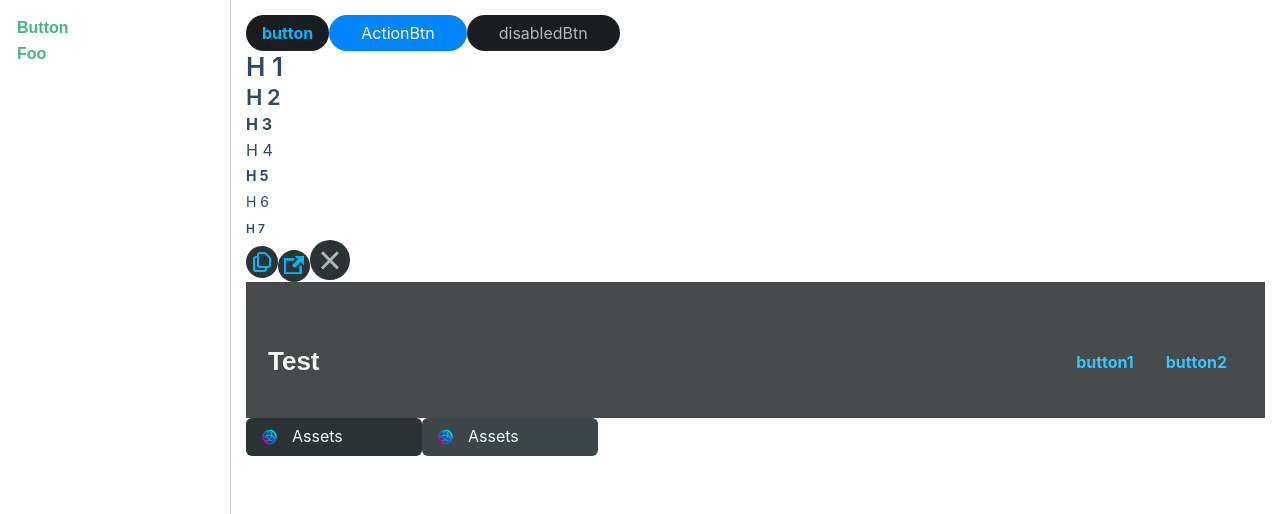
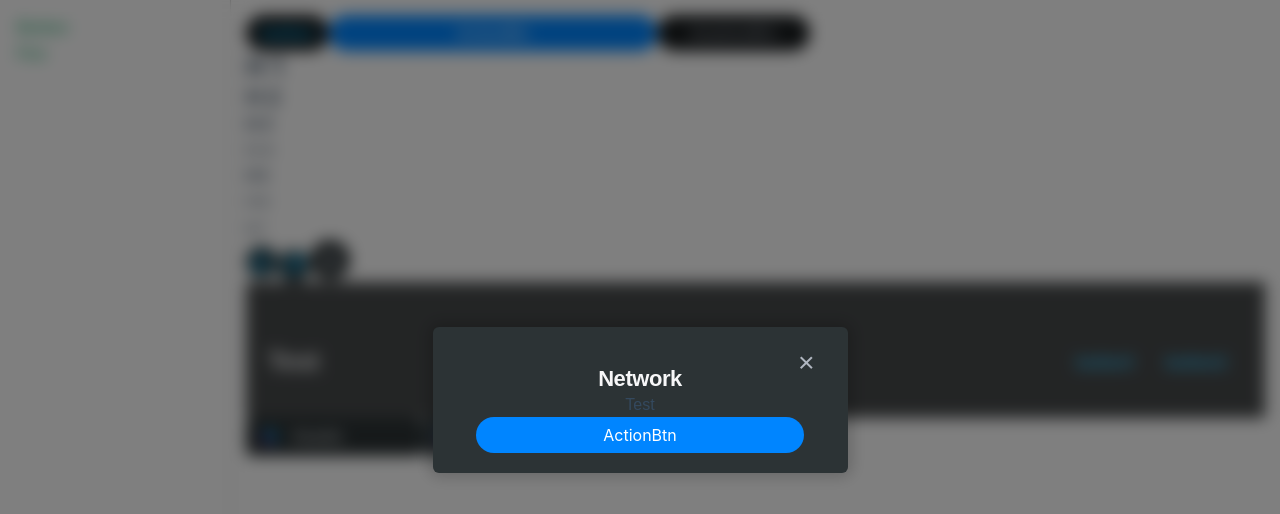
Before and after one commit to AstarNetwork/astar-ui, a Vue app: page /#/components/Foo in a window 1280 px wide. Before the commit this address led to /#/components/Button. Shown: the top 514 px of the page. Built offline with nearby package versions, Linux system fonts and the light colour scheme.

Commit message:
update modal-ui css

```diff
--- a/package.json
+++ b/package.json
@@ -1,6 +1,6 @@
 {
   "name": "@astar-network/astar-ui",
-  "version": "0.0.11",
+  "version": "0.0.13",
   "repository": {
     "type": "git",
     "url": "https://github.com/AstarNetwork/astar-ui.git"
--- a/packages/Buttons/src/ActionBtn.vue
+++ b/packages/Buttons/src/ActionBtn.vue
@@ -1,5 +1,5 @@
 <template>
-  <button type="button" :disabled="disabled">
+  <button type="button" :style="`width: ${width}px; height: ${height}px;`" :disabled="disabled">
     <slot></slot>
   </button>
 </template>
@@ -13,7 +13,13 @@ export default defineComponent({
     disabled: {
       type: Boolean,
       default: false
-    }
+    },
+    width: {
+      type: Number
+    },
+    height: {
+      type: Number
+    },
   },
   setup(props) {
     return {
--- a/packages/Buttons/src/Button.vue
+++ b/packages/Buttons/src/Button.vue
@@ -1,5 +1,5 @@
 <template>
-  <button type="button" :disabled="disabled">
+  <button type="button" :style="`width: ${width}px; height: ${height}px;`" :disabled="disabled">
     <slot></slot>
   </button>
 </template>
@@ -13,7 +13,13 @@ export default defineComponent({
     disabled: {
       type: Boolean,
       default: false
-    }
+    },
+    width: {
+      type: Number
+    },
+    height: {
+      type: Number
+    },
   },
   setup(props) {
     return {
--- a/packages/Header/src/Header.vue
+++ b/packages/Header/src/Header.vue
@@ -30,6 +30,8 @@ export default defineComponent({
 <style lang="css" scoped>
 .header {
   overflow: hidden;
+  display: flex;
+  justify-content: space-between;
   height: 6rem;
   padding: 1.25rem 0.625rem;
   background: #191D1F;
@@ -39,19 +41,16 @@ export default defineComponent({
 }
 
 .header-left {
-  float: left;
   display: flex;
   height: 100%;
   align-items: center;
   font-weight: 590;
   font-size: 1.625rem;
   padding: 0.75rem;
-
   color: #F7F7F8;
 }
 
 .header-right {
-  float: right;
   display: flex;
   height: 100%;
   align-items: center;
--- a/packages/Modals/src/SimpleModal.vue
+++ b/packages/Modals/src/SimpleModal.vue
@@ -1,15 +1,15 @@
 <template>
   <div :class="`modal ${isShow ? 'show' : ''}`">
-    <div class="modal-content">
+    <div class="modal-content" :style="`width: ${width}px; height: ${height}px;`">
       <span class="close" @click="close">&times;</span>
-      <p class="title">{{ title }}</p>
+      <div class="title">{{ title }}</div>
       <slot />
     </div>
   </div>
 </template>
 
 <script lang="ts">
-import { defineComponent, ref, watchEffect } from "vue";
+import { defineComponent, ref, watchEffect, toRefs } from "vue";
 
 export default defineComponent({
   name: "SimpleModal",
@@ -20,6 +20,12 @@ export default defineComponent({
     },
     title: {
       type: String
+    },
+    width: {
+      type: Number
+    },
+    height: {
+      type: Number
     }
   },
   emits: ['close'],
@@ -37,6 +43,7 @@ export default defineComponent({
     };
 
     return {
+      ...toRefs(props),
       isShow,
       close
     };
@@ -54,39 +61,52 @@ export default defineComponent({
   width: 100%;
   height: 100%;
   overflow: auto;
+  text-align: center;
   background-color: rgb(0,0,0);
-  background-color: rgba(0,0,0,0.6);
+  background-color: rgba(0,0,0,0.5);
+  backdrop-filter: blur(8px);
+  @supports (-moz-appearance: none) {
+    background: $backdrop-transparent-dark-firefox !important;
+  }
 }
 .modal.show {
-  display: block;
+  display: flex;
 }
 
 .modal-content {
-  box-shadow: 0px 0px 15px 4px rgba(0, 0, 0, 0.5);
-  border-radius: 6px 0px 0px 6px;
+  box-shadow: 0 0 15px 4px #00000030;
+  border-radius: 6px;
   background: #2C3335;
-  margin: 15% auto; /* 15% from the top and centered */
+  margin: auto;
   padding: 20px;
-  border: 1px solid #888;
+  border: 0px solid transparent;
   width: 24.688rem;
   height: auto;
 }
 
 .title {
+  display: flex;
+  justify-content: center;
   font-style: normal;
   font-weight: 590;
   font-size: 1.375rem;
   line-height: 1.625rem;
   letter-spacing: -0.02em;
+  margin-top: -0.6rem;
   color: #F7F7F8;
 }
 
 .close {
-  width: 40px;
-  height: 40px;
+  display: flex;
   color: #B1B7C1;
-  float: right;
-  font-size: 40px;
+  justify-content: flex-end;
+  font-size: 1.775rem;
+  font-weight: 330;
   cursor: pointer;
+  margin-top: 0.2rem;
+  margin-right: 0.8rem;
+}
+.close:hover {
+  color: #d8e2f1;
 }
 </style>
--- a/src/App.vue
+++ b/src/App.vue
@@ -5,7 +5,7 @@
     </aside>
     <main>
       <Button @click="clickBtn">button</Button>
-      <ActionBtn>ActionBtn</ActionBtn>
+      <ActionBtn width="328">ActionBtn</ActionBtn>
       <ActionBtn disabled>disabledBtn</ActionBtn>
       <div v-for="(n, i) in 7" :key="i">
         <Text :type="`H${i + 1}`">H {{ i + 1 }}</Text>
@@ -26,8 +26,10 @@
         <img :src="testImg" />
       </SideNav>
 
-      <SimpleModal title="Network" :show="showModal" @close="showModal = false">
-        <img :src="testImg" />
+      <SimpleModal title="Network" width="375" :show="showModal" @close="showModal = false">
+        <!-- <img :src="testImg" /> -->
+        <div>Test</div>
+        <ActionBtn width="328">ActionBtn</ActionBtn>
       </SimpleModal>
 
       <!-- <router-view></router-view> -->
@@ -63,7 +65,7 @@ export default {
     SimpleModal
   },
   setup() {
-    const showModal = ref(false);
+    const showModal = ref(true);
     const clickBtn = () => {
       showModal.value = true;
     };
```
Also changed, not shown: 8 other files (tests, documents, lock files or other folders).
